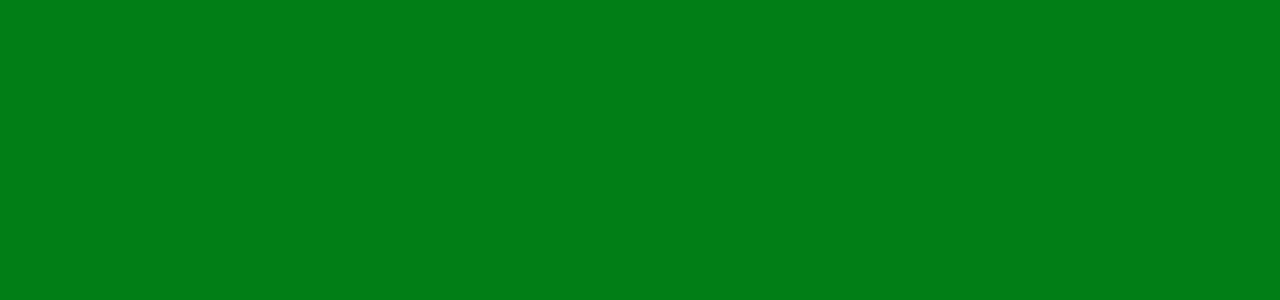
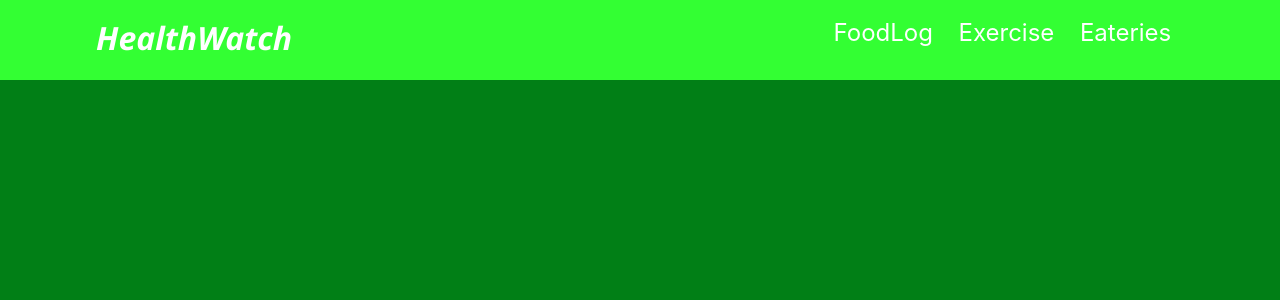
Before and after one commit to alec9876/healthapp, a React (Create React App) app: page / in a window 1280 px wide. Shown: the top 300 px of the page. Built offline with nearby package versions, Linux system fonts and the light colour scheme.

Commit message:
being to add browser routers/added new components

```diff
--- a/package.json
+++ b/package.json
@@ -5,6 +5,7 @@
   "dependencies": {
     "react": "^16.8.2",
     "react-dom": "^16.8.2",
+    "react-router-dom": "^4.3.1",
     "react-scripts": "2.1.5"
   },
   "scripts": {
--- a/src/App.js
+++ b/src/App.js
@@ -1,13 +1,28 @@
 import React, { Component } from 'react';
+import {BrowserRouter, Route} from 'react-router-dom';
+import Header from './Header';
+
+
+// Components
+// import FoodLog from './FoodLog.js';
+// import Exercise from './Exercise';
+// import Eateries from './Eateries';
+// import Home from './Home';
+
+
 
 class App extends Component {
   render() {
     return (
-      <div className="">
-        <header className="">
-
-        </header>
-      </div>
+      <BrowserRouter>
+        <div>
+          <Header />
+          {/* <Route exact path="/" component={Home} />
+          <Route path="/foodlog" component={FoodLog} />
+          <Route path="/exercise" component={Exercise}/>
+          <Route path="/eateries" component={Eateries}/>  */}
+        </div>
+      </BrowserRouter>
     );
   }
 }
--- /dev/null
+++ b/src/Eateries.js
@@ -0,0 +1 @@
+import React from 'react';
--- /dev/null
+++ b/src/Exercise.js
@@ -0,0 +1 @@
+import React from 'react';
--- /dev/null
+++ b/src/FoodLog.js
@@ -0,0 +1 @@
+import React from 'react';
--- a/src/Header.js
+++ b/src/Header.js
@@ -1 +1,19 @@
 import React from 'react';
+
+
+const Header = props =>
+  <header>
+    <div className='header-container'>
+        <h1 className="header-h1"><a href="#">HealthWatch</a></h1>
+        <nav>
+            <ul className="navigation">
+                <li><a href="#">FoodLog</a></li>
+                <li><a href="#">Exercise</a></li>
+                <li><a href="#">Eateries</a></li>
+            </ul>
+        </nav>
+    </div>
+
+  </header>;
+
+  export default Header;
--- /dev/null
+++ b/src/Home.js
@@ -0,0 +1 @@
+import React from 'react';
--- a/src/index.css
+++ b/src/index.css
@@ -8,3 +8,64 @@ body {
   -webkit-font-smoothing: antialiased;
   -moz-osx-font-smoothing: grayscale;
 }
+
+
+
+/*////////////////////
+      HEADER
+///////////////////*/
+
+header {
+  background: #33FF33;
+  color: white;
+  margin-top: -1em;
+}
+
+.header-container {
+  max-width: 85%;
+  margin: 0  auto;
+}
+
+.header-h1 {
+  font-family: 'Segoe UI', Tahoma, Geneva, Verdana, sans-serif;
+  font-style: italic;
+  float: left;
+  margin-top: 1em;
+}
+
+.header-h1 a {
+  color: white;
+  text-decoration: none;
+}
+
+.header-h1 a:hover {
+  color: #017F16;
+}
+
+.navigation {
+  list-style: none;
+  float: right;
+}
+
+.navigation li {
+  display: inline-block;
+  margin-top: 5px;
+  padding: 0.8em;
+}
+
+.navigation a {
+  display: block;
+  text-decoration: none;
+  color: white;
+  font-size: 1.5em;
+}
+
+.navigation a:hover {
+  color: #017F16;
+}
+
+header::after {
+  content: "";
+  display: table;
+  clear: both;
+}
```
Also changed, not shown: 1 other file (tests, documents, lock files or other folders).
